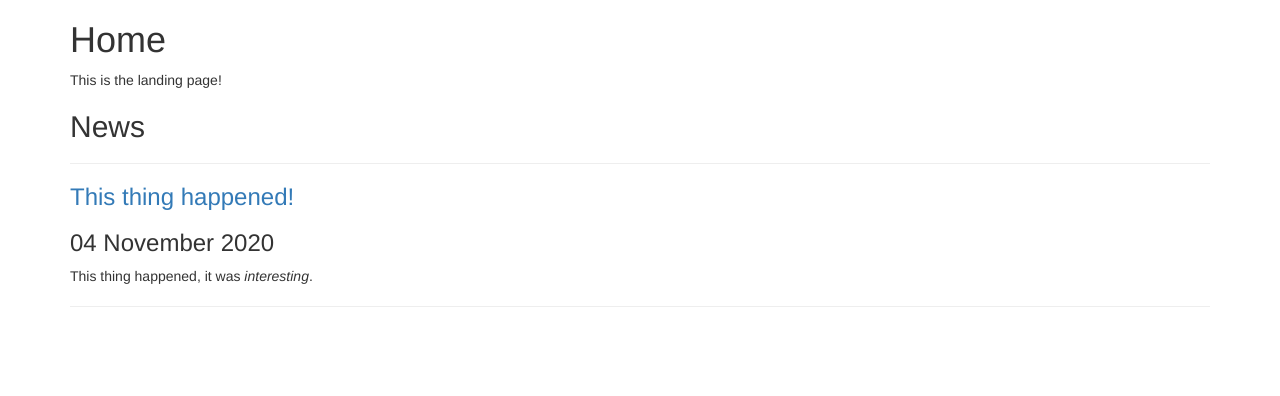
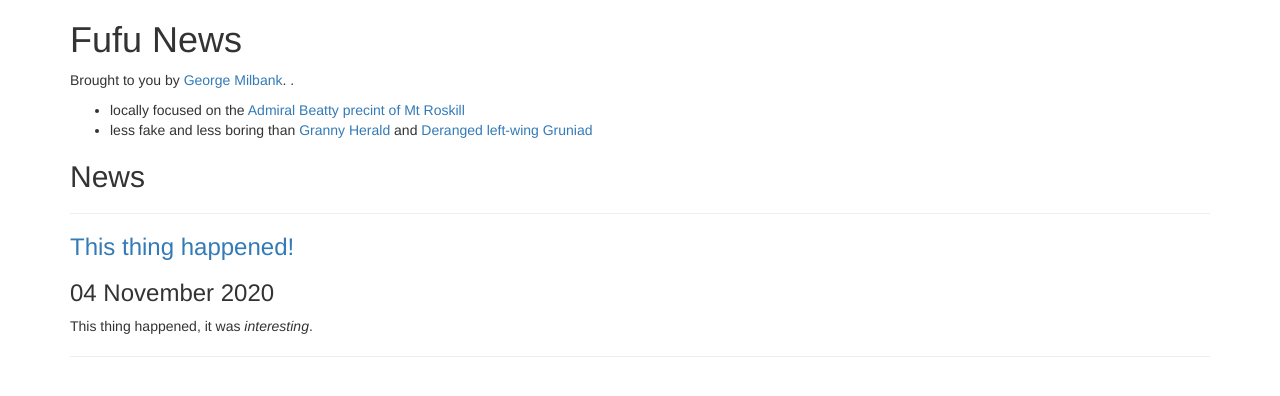
Before and after one commit to fufu-companies/fufu-companies.github.io, a Jekyll site: the page built from index.md, in a window 1280 px wide. Shown: the top 396 px of the page. Built offline with Jekyll 4.4.1, drawn with Linux system fonts in a browser that asks for light colours.

Commit message:
landing page

```diff
--- a/index.md
+++ b/index.md
@@ -3,7 +3,11 @@ title: Home
 layout: index
 ---
 
-# Home
-This is the landing page!
+# Fufu News
+
+Brought to you by [George Milbank](https://github.com/GeorgeMilbank/GeorgeMilbank). .
+
+- locally focused on the [Admiral Beatty precint of Mt Roskill](https://www.google.com/maps/place/Admiral+Beatty+Avenue,+Mount+Roskill,+Auckland+1041/@-36.8993581,174.7382121,337m/data=!3m1!1e3!4m6!3m5!1s0x6d0d465cfc15dff5:0x607c81cf41ea0cee!8m2!3d-36.8993731!4d174.7394969!16s%2Fg%2F1v2pqd8f?entry=ttu)
+- less fake and less boring than [Granny Herald](https://www.nzherald.co.nz/) and [Deranged left-wing Gruniad](https://www.theguardian.com/international)
 
 {% include news.html %}
```
